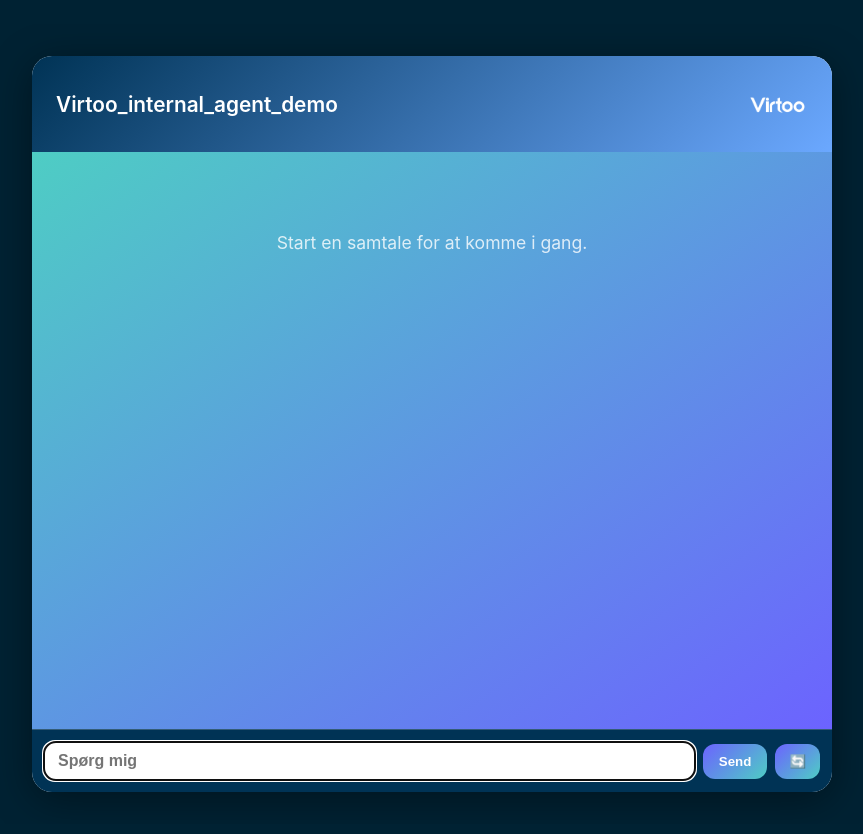
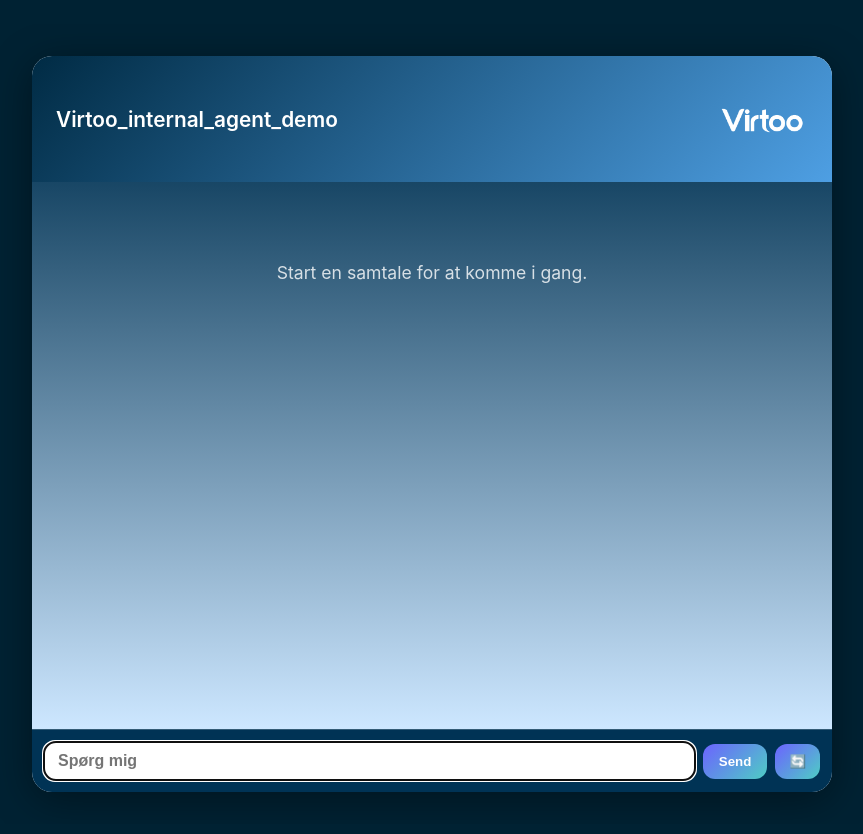
Before and after one commit to JacobHonore1/zaxis-agentchat, a Next.js app: page / in a window 1280 px wide. Shown: the top 834 px of the page, without its empty margins (232-1095 px from the left). Built offline with nearby package versions, Linux system fonts and the light colour scheme.

Commit message:
Update page.tsx

```diff
--- a/app/page.tsx
+++ b/app/page.tsx
@@ -100,7 +100,6 @@ export default function ChatPage() {
         fontFamily: 'Inter, sans-serif',
       }}
     >
-      {/* Indpak alt for at fjerne browser scroll og hvide kanter */}
       <style jsx global>{`
         html,
         body {
@@ -108,6 +107,21 @@ export default function ChatPage() {
           padding: 0;
           overflow: hidden;
           background-color: #002233;
+        }
+
+        /* Scrollbar styling i chatvinduet */
+        .chat-scroll::-webkit-scrollbar {
+          width: 6px;
+        }
+        .chat-scroll::-webkit-scrollbar-track {
+          background: transparent;
+        }
+        .chat-scroll::-webkit-scrollbar-thumb {
+          background-color: #4ecdc4;
+          border-radius: 10px;
+        }
+        .chat-scroll::-webkit-scrollbar-thumb:hover {
+          background-color: #3cb6ae;
         }
       `}</style>
 
@@ -127,7 +141,7 @@ export default function ChatPage() {
         {/* Header */}
         <div
           style={{
-            background: 'linear-gradient(135deg, #003355, #6ba8ff)',
+            background: 'linear-gradient(135deg, #002b44 0%, #4e9fe3 100%)',
             padding: '18px 24px',
             display: 'flex',
             alignItems: 'center',
@@ -148,19 +162,20 @@ export default function ChatPage() {
           <Image
             src="/VITROO logo_Black.png"
             alt="Virtoo logo"
-            width={60}
-            height={60}
+            width={90}
+            height={90}
             style={{ objectFit: 'contain', filter: 'brightness(0) invert(1)' }}
           />
         </div>
 
         {/* Chatvindue */}
         <div
+          className="chat-scroll"
           style={{
             flex: 1,
             padding: '20px',
             overflowY: 'auto',
-            background: 'linear-gradient(145deg, #4ECDC4 0%, #6C63FF 100%)',
+            background: 'linear-gradient(to bottom, rgba(0,51,85,0.9) 0%, #cde7ff 100%)',
             color: '#002233',
           }}
         >
```
